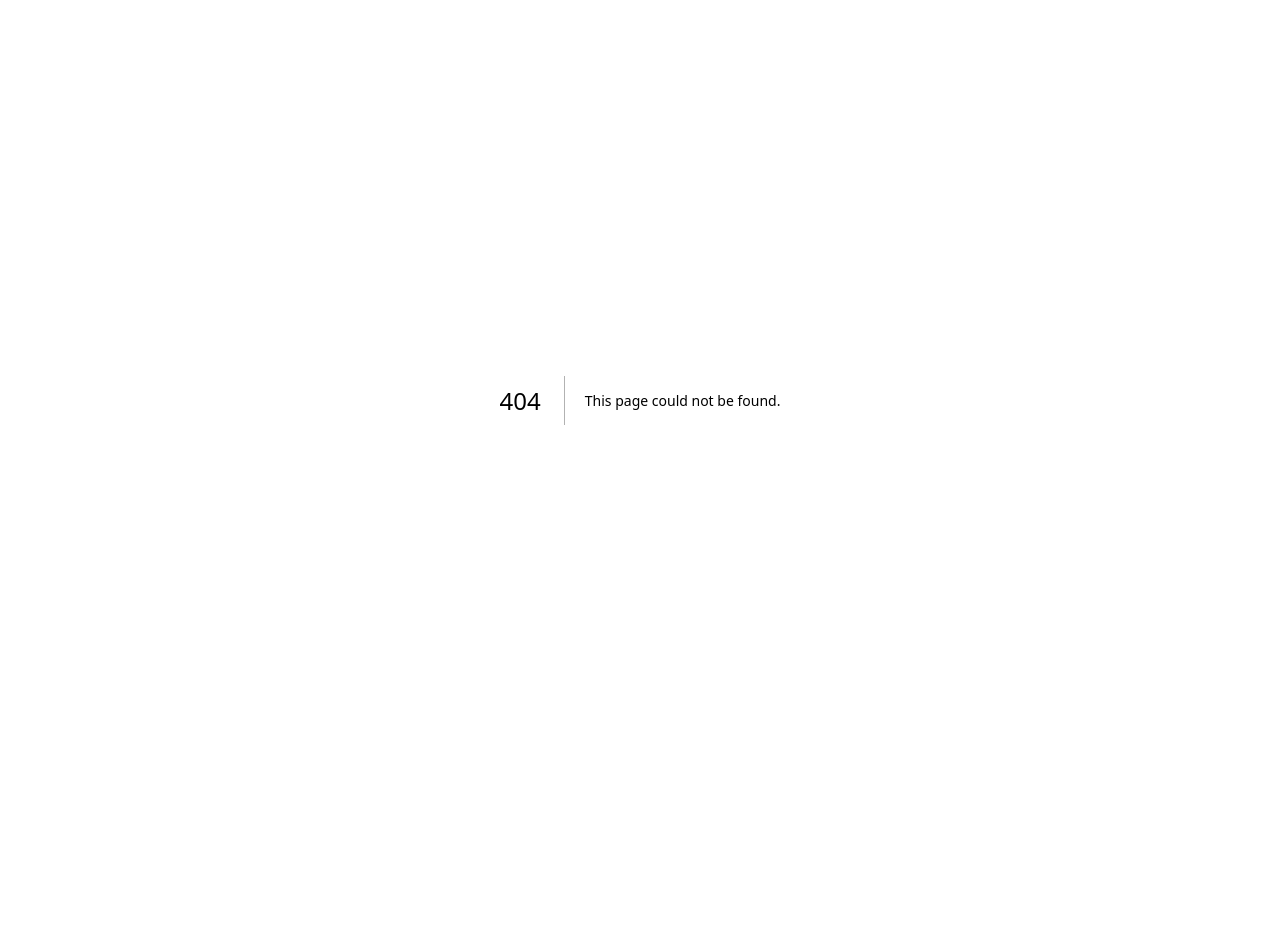
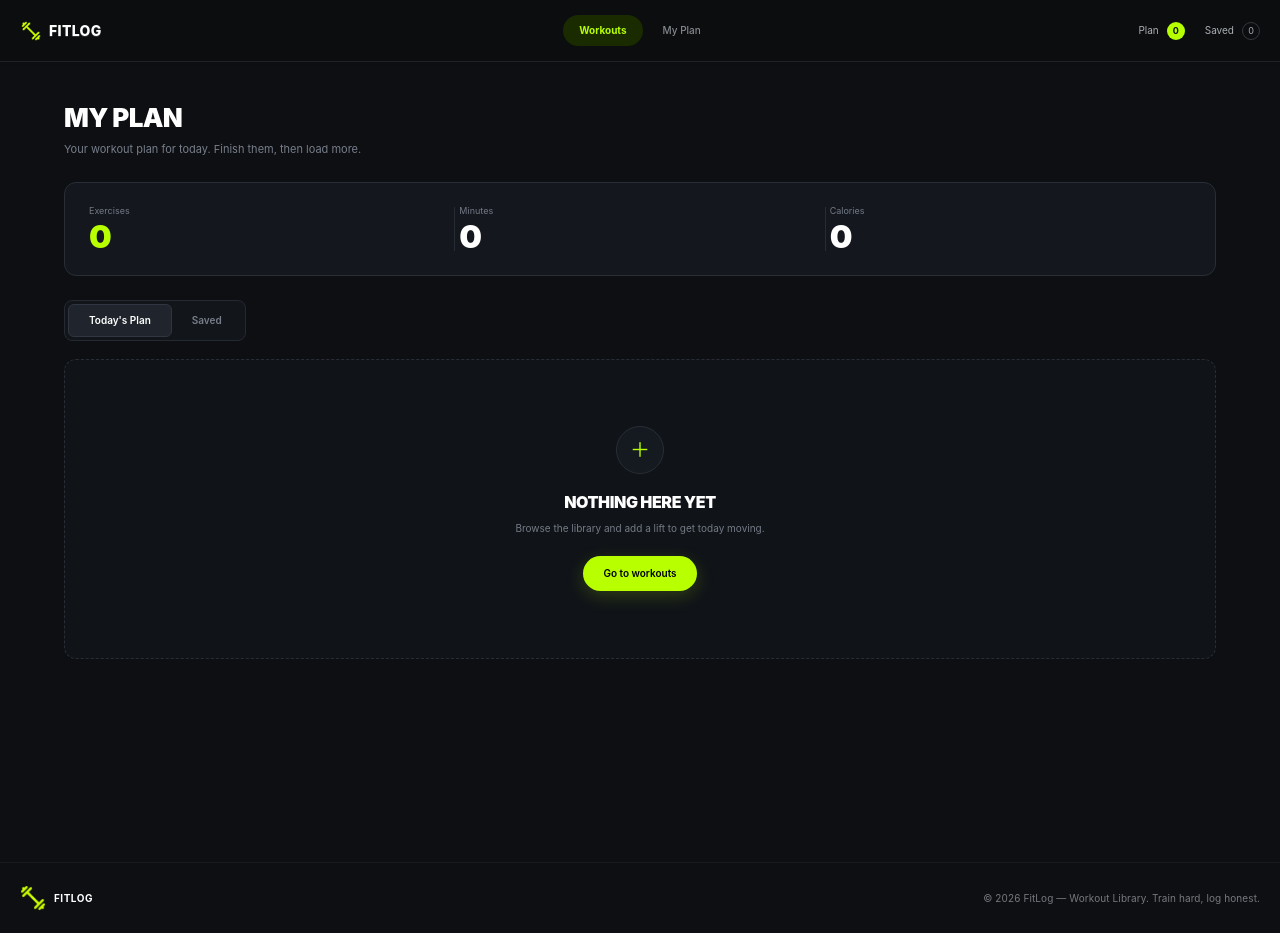
Before and after one commit to Nazmulhaque781/FitLog, a Next.js app: page /my-plan in a window 1280 px wide. Before the commit this address had no page. Before the commit the page ends 800 px from the top, so only its background shows below. Built offline with nearby package versions, Linux system fonts and the light colour scheme.

Commit message:
fix: update plan navigation route

```diff
--- a/src/app/layout.tsx
+++ b/src/app/layout.tsx
@@ -1,29 +1,35 @@
+
 import type { Metadata } from "next";
-import { Geist, Geist_Mono } from "next/font/google";
+import Navbar from "@/components/shared/navbar";
+import Footer from "@/components/shared/footer";
 import "./globals.css";
-
-const geistSans = Geist({
-  variable: "--font-geist-sans",
-  subsets: ["latin"],
-});
-
-const geistMono = Geist_Mono({
-  variable: "--font-geist-mono",
-  subsets: ["latin"],
-});
+import { PlanProvider } from "@/context/PlanContext";
 
 export const metadata: Metadata = {
-  title: "Create Next App",
-  description: "Generated by create next app",
+  title: "FitLog",
+  description: "Workout Library",
 };
 
-export default function RootLayout({ children }: LayoutProps<"/">) {
+export default function RootLayout({
+  children,
+}: Readonly<{
+  children: React.ReactNode;
+}>) {
   return (
-    <html
-      lang="en"
-      className={`${geistSans.variable} ${geistMono.variable} h-full antialiased`}
-    >
-      <body className="min-h-full flex flex-col">{children}</body>
+    <html lang="en">
+      <body className="min-h-screen bg-[#0c0d0f] text-white">
+        <PlanProvider>
+          <div className="flex min-h-screen flex-col">
+            <Navbar />
+
+            <main className="flex-1 pt-[62px]">
+              {children}
+            </main>
+
+            <Footer />
+          </div>
+        </PlanProvider>
+      </body>
     </html>
   );
 }
--- /dev/null
+++ b/src/components/exercise/ExerciseCard.tsx
@@ -0,0 +1,95 @@
+import Image from "next/image";
+import Link from "next/link";
+
+interface Exercise {
+  id: number;
+  name: string;
+  image: string;
+  muscleGroups: string[];
+  equipment: string;
+  difficulty: string;
+  duration: number;
+  caloriesBurned: number;
+  sets: number;
+  reps: string;
+  rating: number;
+  description: string;
+}
+
+interface ExerciseCardProps {
+  exercise: Exercise;
+}
+
+const ExerciseCard = ({ exercise }: ExerciseCardProps) => {
+  return (
+    <Link
+      href={`/exercise/${exercise.id}`}
+      className="group block overflow-hidden rounded-xl border border-[#292c31] bg-[#15171b] transition duration-300 hover:-translate-y-1 hover:border-[#b7ff00]"
+    >
+      {/* Image */}
+      <div className="relative h-[230px] w-full overflow-hidden">
+        <Image
+          src={exercise.image}
+          alt={exercise.name}
+          fill
+          sizes="(max-width: 768px) 100vw, (max-width: 1024px) 50vw, 33vw"
+          className="object-cover transition duration-500 group-hover:scale-105"
+        />
+      </div>
+
+      {/* Card Content */}
+      <div className="px-4 pb-4 pt-3">
+
+        {/* Muscle Groups */}
+        <div className="mb-3 flex flex-wrap gap-2">
+          {exercise.muscleGroups.map((muscle) => (
+            <span
+              key={muscle}
+              className="rounded-full bg-[#b7ff00] px-2.5 py-1 text-[9px] font-extrabold uppercase tracking-wide text-black"
+            >
+              {muscle}
+            </span>
+          ))}
+        </div>
+
+        {/* Exercise Name */}
+        <h2 className="text-[15px] font-extrabold uppercase tracking-wide text-white">
+          {exercise.name}
+        </h2>
+
+        {/* Equipment */}
+        <p className="mt-1 text-[10px] text-[#8b8f98]">
+          {exercise.equipment}
+        </p>
+
+        {/* Divider */}
+        <div className="my-3 border-t border-[#292c31]" />
+
+        {/* Exercise Info */}
+        <div className="flex items-center gap-4 text-[10px] text-[#8b8f98]">
+
+          {/* Duration */}
+          <div className="flex items-center gap-1.5">
+            <span>◷</span>
+            <span>{exercise.duration} min</span>
+          </div>
+
+          {/* Calories */}
+          <div className="flex items-center gap-1.5">
+            <span>♥</span>
+            <span>{exercise.caloriesBurned} kcal</span>
+          </div>
+
+          {/* Rating */}
+          <div className="flex items-center gap-1.5">
+            <span>★</span>
+            <span>{exercise.rating}</span>
+          </div>
+
+        </div>
+      </div>
+    </Link>
+  );
+};
+
+export default ExerciseCard;
--- /dev/null
+++ b/src/components/exercise/ExerciseList.tsx
@@ -0,0 +1,101 @@
+"use client";
+
+import { useEffect, useState } from "react";
+import ExerciseCard from "./ExerciseCard";
+import { getExercises } from "@/services/exerciseApi";
+
+interface Exercise {
+  id: number;
+  name: string;
+  image: string;
+  muscleGroups: string[];
+  equipment: string;
+  difficulty: string;
+  duration: number;
+  caloriesBurned: number;
+  sets: number;
+  reps: string;
+  rating: number;
+  description: string;
+}
+
+const ExerciseList = () => {
+  const [exercises, setExercises] = useState<Exercise[]>([]);
+  const [loading, setLoading] = useState(true);
+  const [error, setError] = useState("");
+
+  useEffect(() => {
+    const fetchExercises = async () => {
+      try {
+        const data = await getExercises();
+
+        setExercises(data);
+      } catch (error) {
+        console.error(error);
+        setError("Failed to load exercises.");
+      } finally {
+        setLoading(false);
+      }
+    };
+
+    fetchExercises();
+  }, []);
+
+  /* Loading */
+  if (loading) {
+    return (
+      <section className="min-h-screen bg-[#0c0d0f] px-4 py-10">
+        <div className="mx-auto max-w-7xl">
+          <p className="text-sm text-gray-400">
+            Loading exercises...
+          </p>
+        </div>
+      </section>
+    );
+  }
+
+  /* Error */
+  if (error) {
+    return (
+      <section className="min-h-screen bg-[#0c0d0f] px-4 py-10">
+        <div className="mx-auto max-w-7xl">
+          <p className="text-sm text-red-400">
+            {error}
+          </p>
+        </div>
+      </section>
+    );
+  }
+
+  return (
+    <section className="bg-[#0c0d0f] px-4 py-10">
+
+      <div className="mx-auto max-w-7xl">
+
+        {/* Heading */}
+        <div className="mb-5">
+          <h1 className="text-2xl font-black uppercase tracking-tight text-white">
+            The Library
+          </h1>
+
+          <p className="mt-1 text-xs text-[#8b8f98]">
+            Twelve lifts covering every major muscle group.
+          </p>
+        </div>
+
+        {/* Cards */}
+        <div className="grid grid-cols-1 gap-4 md:grid-cols-2 lg:grid-cols-3">
+          {exercises.map((exercise) => (
+            <ExerciseCard
+              key={exercise.id}
+              exercise={exercise}
+            />
+          ))}
+        </div>
+
+      </div>
+    </section>
+  );
+};
+
+export default ExerciseList;
--- /dev/null
+++ b/src/components/homepage/banner.tsx
@@ -0,0 +1,47 @@
+import React from "react";
+import Image from "next/image";
+import bannerImg from "@/assets/banner.png";
+
+const Banner = () => {
+  return (
+    <section className="w-full bg-[#0b0d0f] px-5 py-9">
+      <div className="relative mx-auto flex min-h-[350px] w-full items-center overflow-hidden rounded-md bg-[#15171c] px-10 py-10 lg:px-11">
+
+        <div className="z-10 max-w-[530px]">
+          <p className="mb-5 text-[10px] font-extrabold uppercase tracking-[0.8px] text-[#b6ff00]">
+            Workout Library
+          </p>
+
+          <h1 className="max-w-[500px] text-4xl font-black uppercase leading-[0.95] tracking-[-1px] text-white sm:text-5xl">
+            Train with intent. Log
+            <br />
+            every set.
+          </h1>
+
+          <p className="mt-4 max-w-[480px] text-sm leading-[1.45] text-[#92969e]">
+            FitLog is a dark, no-nonsense gym companion; pick a lift, lock it
+            into today&apos;s plan, and watch the week&apos;s work add up.
+          </p>
+
+          <button className="mt-6 rounded-md bg-[#b6ff00] px-5 py-3 text-[10px] font-extrabold uppercase text-black hover:bg-[#c5ff33]">
+            Browse Workouts
+          </button>
+        </div>
+
+        <div className="absolute right-8 top-1/2 hidden -translate-y-1/2 lg:block">
+          <Image
+            src={bannerImg}
+            alt="Workout illustration"
+            width={300}
+            height={300}
+            priority
+            className="h-[285px] w-[285px] object-contain"
+          />
+        </div>
+
+      </div>
+    </section>
+  );
+};
+
+export default Banner;
--- a/src/components/shared/navbar.tsx
+++ b/src/components/shared/navbar.tsx
@@ -37,7 +37,7 @@ const Navbar = () => {
           </Link>
 
           <Link
-            href="/plan"
+            href="/my-plan"
             className="rounded-full px-4 py-2 text-[10px] font-medium text-[#85898e] hover:bg-transparent hover:text-white"
           >
             My Plan
@@ -49,7 +49,7 @@ const Navbar = () => {
       <div className="navbar-end gap-5">
         {/* Plan */}
         <Link
-          href="/plan"
+          href="/my-plan"
           className="flex items-center gap-2 bg-transparent p-0 text-[10px] text-[#aaaeb3]"
         >
           <span>Plan</span>
@@ -60,9 +60,8 @@ const Navbar = () => {
         </Link>
 
         {/* Saved */}
-
         <Link
-          href="/plan"
+          href="/my-plan"
           className="flex items-center gap-2 bg-transparent p-0 text-[10px] text-[#aaaeb3]"
         >
           <span>Saved</span>
```
Also changed, not shown: src/app/my-plan/page.tsx (renamed from src/app/plan/page.tsx), src/assets/banner.png (added), src/assets/logo.png (added).
